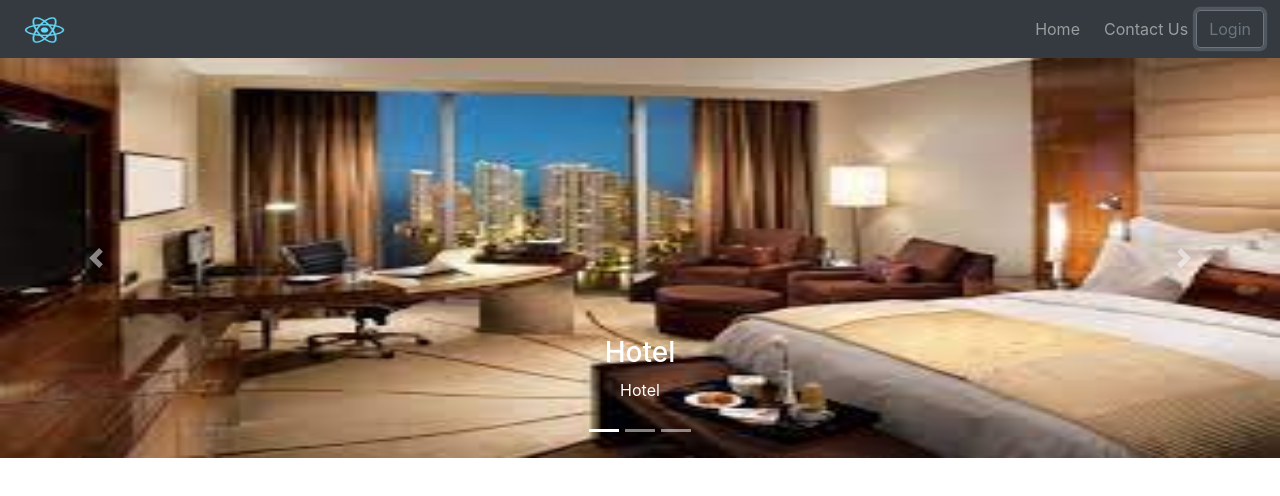
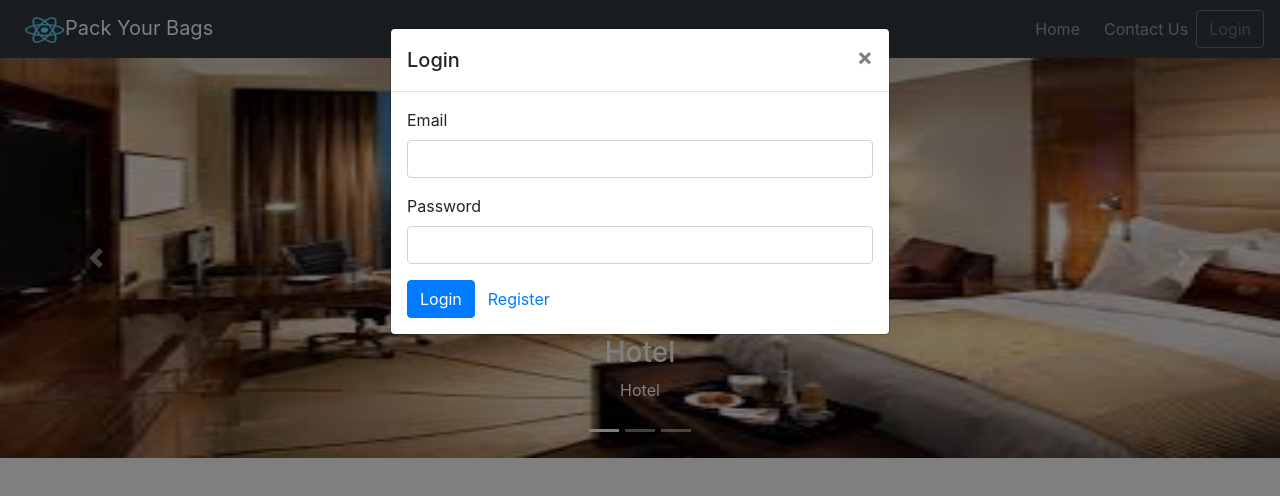
Before and after one commit to lokeshkeelisetti/HotelBookingFrontend, a React (Create React App) app: page / in a window 1280 px wide. Both pictures are taken after a click on the button "Login". Shown: the top 496 px of the page. Built offline with nearby package versions, Linux system fonts and the light colour scheme.

Commit message:
added Login and Registering Using Modal

```diff
--- a/src/components/HeaderComponent.js
+++ b/src/components/HeaderComponent.js
@@ -1,20 +1,49 @@
 import React, { Component } from 'react';
-import {Navbar,NavbarToggler,NavbarBrand,Collapse,Nav,NavItem,NavLink,Button} from 'reactstrap';
+import {Navbar,NavbarToggler,NavbarBrand,Collapse,Nav,NavItem,NavLink,Button,
+    Modal, ModalHeader, ModalBody, FormGroup, Form,Input,Label} from 'reactstrap';
 
 class Header extends Component{
 
     constructor(props){
         super(props);
         this.state = {
-            isNavOpen : false
+            isNavOpen : false,
+            isModalOpen : false,
+            isLogin : true
         };
         this.toggleNav = this.toggleNav.bind(this);
+        this.toggleModal = this.toggleModal.bind(this);
+        this.toggleLogin = this.toggleLogin.bind(this);
+        this.handleLogin = this.handleLogin.bind(this);
+    }
+
+    toggleLogin(){
+        this.setState({
+            isLogin : !this.state.isLogin
+        })
     }
 
     toggleNav(){
         this.setState({
             isNavOpen : !this.state.isNavOpen
         })
+    }
+
+    toggleModal(){
+        this.setState({
+            isModalOpen : !this.state.isModalOpen
+        })
+    }
+
+    handleLogin(event){
+        event.preventDefault();
+        this.toggleModal();
+        if(this.state.isLogin){
+            alert('Username: '+this.username.value+' Password: '+this.password.value);
+        }
+        else{
+            alert('Firstname: '+this.firstname.value+ ' Lastname: '+this.lastname.value);
+        }
     }
 
     render(){
@@ -25,6 +54,7 @@ class Header extends Component{
                         <NavbarBrand className="mr-auto ml-2" href="/">
                             <img src="/logo192.png" height="30" width="41"
                                 alt="Logo" />
+                                Pack Your Bags
                         </NavbarBrand>
                         <Collapse isOpen={this.state.isNavOpen} navbar>
                         <Nav navbar className = "ml-auto mr-2">
@@ -50,6 +80,45 @@ class Header extends Component{
                         </Nav>
                         </Collapse>
                 </Navbar>
+                <Modal isOpen={this.state.isModalOpen} toggle={this.toggleModal}>
+                    <ModalHeader toggle={this.toggleModal}>
+                        {this.state.isLogin ? 'Login' : 'Register'}
+                    </ModalHeader>
+                   {this.state.isLogin ? ( <ModalBody>
+                        <Form onSubmit = {this.handleLogin}>
+                            <FormGroup>
+                                <Label htmlFor="email">Email</Label>
+                                <Input type="email" id="email" name="email"
+                                    innerRef={(input) => this.username = input} />
+                            </FormGroup>
+                            <FormGroup>
+                                <Label htmlFor="password">Password</Label>
+                                <Input type="password" id="password" name="password"
+                                    innerRef = {(password) => this.password = password} />
+                            </FormGroup>
+                            <Button type="submit" value="submit" className="bg-primary" color="primary">Login</Button>
+                            <Button onClick={this.toggleLogin} color="link">Register</Button>
+                        </Form>
+                    </ModalBody>) : (
+                        <ModalBody>
+                            <Form onSubmit = {this.handleLogin}>
+                                <FormGroup>
+                                    <Label htmlFor="firstname">First Name</Label>
+                                    <Input type="text" id="firstname" name="firstname"
+                                        innerRef={(firstname) => this.firstname = firstname} />
+                                </FormGroup>
+                                <FormGroup>
+                                    <Label htmlFor="lastname">Last Name</Label>
+                                    <Input type="text" id="lastname" name="lastname"
+                                        innerRef={(lastname) => this.lastname = lastname} />
+                                </FormGroup>
+                                <Button type="submit" value="submit" className="bg-primary" color="primary">Register</Button>
+                                <Button onClick={this.toggleLogin} color="link">Already have a account</Button>
+                            </Form>
+                        </ModalBody>
+                    )
+                    }
+                </Modal>
             </React.Fragment>
         )
     }
```
